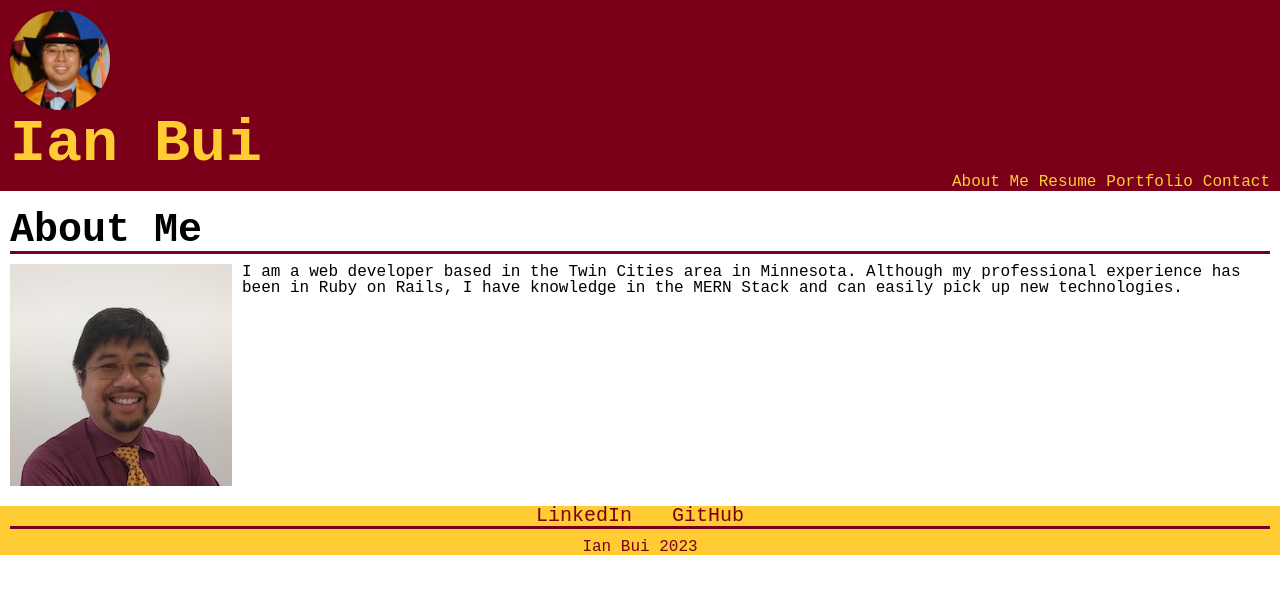
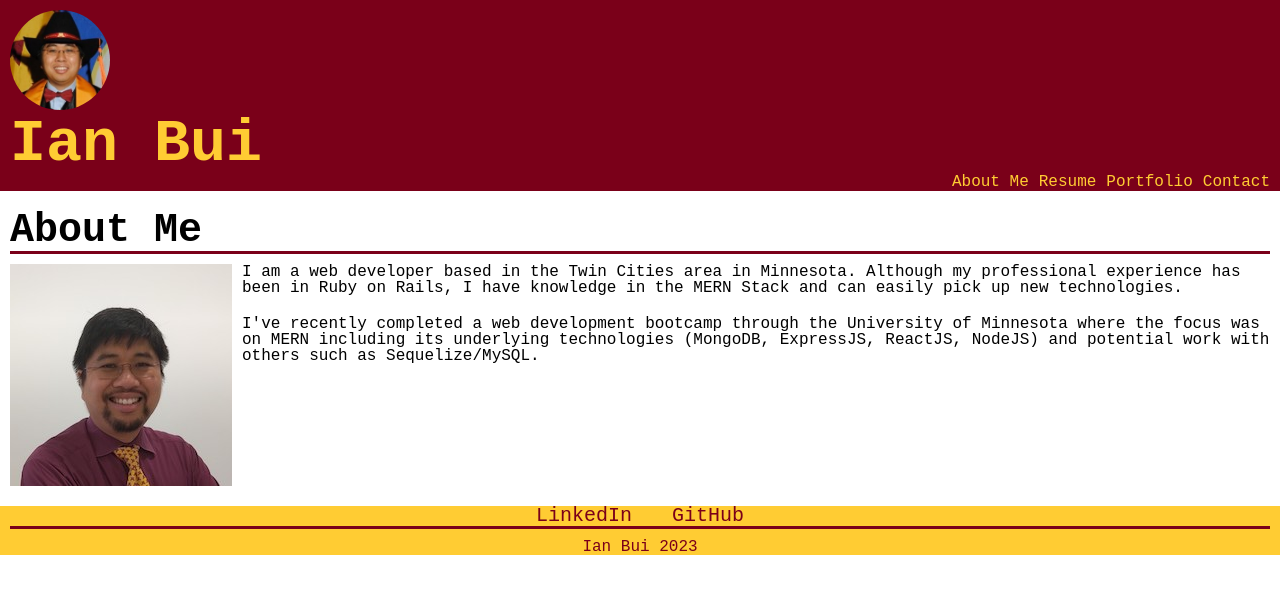
Before and after one commit to thinkbui/umn-edx-react-portfolio, a React (Create React App) app: page / in a window 1280 px wide. Shown: the top 594 px of the page. Built offline with nearby package versions, Linux system fonts and the light colour scheme.

Commit message:
Added second paragraph

```diff
--- a/src/components/Main/AboutMe.js
+++ b/src/components/Main/AboutMe.js
@@ -12,7 +12,7 @@ function AboutMe(props) {
             <img src={about_me_headshot_src} />
           </div>
           <div className="about-me-text">
-            {about_me_bio.map((paragraph) => <p key={paragraph.key}>{paragraph.content}</p>)}
+            {about_me_bio.map((paragraph) => <p className="trail_space" key={paragraph.key}>{paragraph.content}</p>)}
           </div>
         </div>
       </div>
--- a/src/constants/Constants.js
+++ b/src/constants/Constants.js
@@ -44,7 +44,11 @@ export const about_me_bio = [
   {
     "key": "line0",
     "content": "I am a web developer based in the Twin Cities area in Minnesota.  Although my professional experience has been in Ruby on Rails, I have knowledge in the MERN Stack and can easily pick up new technologies.",
-  }
+  },
+  {
+    "key": "line1",
+    "content": "I've recently completed a web development bootcamp through the University of Minnesota where the focus was on MERN including its underlying technologies (MongoDB, ExpressJS, ReactJS, NodeJS) and potential work with others such as Sequelize/MySQL.",
+  },
 ];
 
 export const examples_list = [
```
